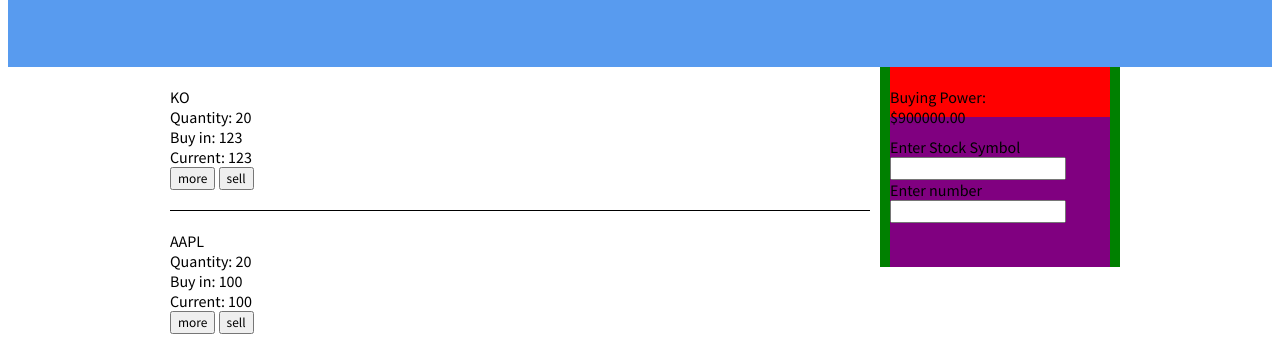
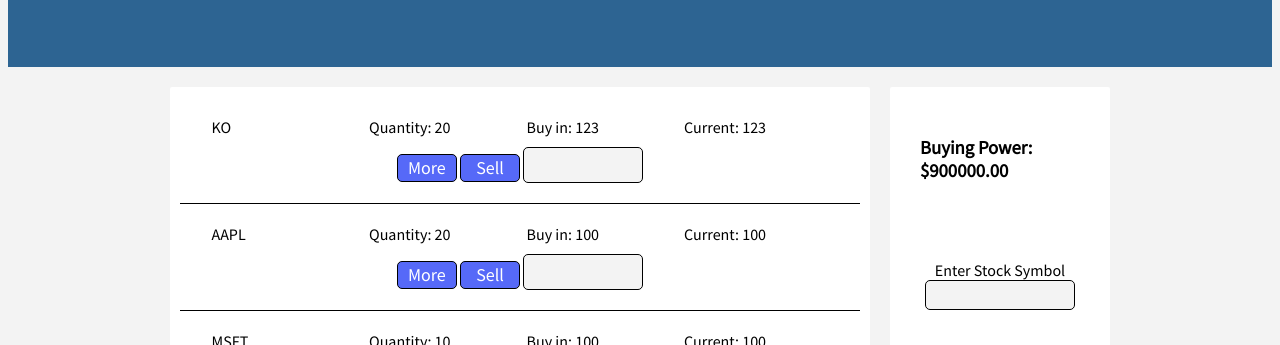
Before and after one commit to roneyuan/sim-stock, a website: page public/index.html in a window 1280 px wide. Shown: the part 455-800 px from the top of the page. Drawn offline with nearby package versions, Linux system fonts and the light colour scheme.

Commit message:
Change UI

```diff
--- a/public/app.js
+++ b/public/app.js
@@ -15,12 +15,15 @@
     for (let i=0; i<data.stocks.length; i++) {
        $('.portfolio').append(`
        		<div class="list">
-						<div class="stock">${data.stocks[i].symbol}</div>
-						<div class="quantity">Quantity: ${data.stocks[i].quantity}</div>
-						<div class="buyinPrice">Buy in: ${data.stocks[i].price}</div>
-						<div class="currentPrice">Current: ${data.stocks[i].price}</div>
-						<button class="buy-more">more</button>
-						<button class="sell">sell</button>
+						<div class="col-4 stock">${data.stocks[i].symbol}</div>
+						<div class="col-4 quantity">Quantity: ${data.stocks[i].quantity}</div>
+						<div class="col-4 buyinPrice">Buy in: ${data.stocks[i].price}</div>
+						<div class="col-4 currentPrice">Current: ${data.stocks[i].price}</div>
+						<div class="list-button">
+							<button class="buy-more">More</button>
+							<button class="sell">Sell</button>
+							<input class="list-button-quantity" type="number" />
+						</div>
 					</div>`);
     }
 }
--- a/public/index.html
+++ b/public/index.html
@@ -32,24 +32,27 @@
 					<div class="control">
 						<div class="buying-power">
 							<!-- READ AND UPDATE -->
-							Buying Power: <br>
-							$900000.00
+							<h3>Buying Power: <br>
+							$900000.00</h3>
 							<!-- Calculation Here -->
 						</div>
+						<form method="POST" action="">
 							<div class="add">
 								<!-- CREATE -->
 								<div class="search">
 									<label> Enter Stock Symbol</label>
 									<br>
-								<input type="text" name="" />
+									<input class="searchSymbol" type="text" name="" required />
 									<!-- Call API to get the quote -->
 								</div>
 								<div class="amount">
 									<label> Enter number</label>
 									<br>
-								<input type="text" name="" />
+									<input class="enterAmount" type="number" name="" required />
 								</div>
 							</div>
+							<button class="buyNew" type="submit">Buy</button>
+						</form>
 					</div>
 				</div>
 			</div>
--- a/public/main.css
+++ b/public/main.css
@@ -2,14 +2,19 @@
 	font-family: 'Source Sans Pro', sans-serif;
 }
 header {
-	background-color: #589bef;
+	background-color: #2d6492;
 	padding-top:50px;
 	padding-bottom: 50px;
 	color: white;
+
 }
-.col-4 { background-color: green; }
+/*.col-4 { background-color: green; }*/
 /*.col-8 { background-color: blue; }*/
 footer { background-color: yellow; }
+
+body {
+	background-color: #f3f3f3;
+}
 
 .current-value {
 	/*height: 300px; */
@@ -25,16 +30,103 @@
 .earned {
 	text-align: center;
 }
-.portfolio { height :500px; }
-.control { height: 200px; }
-.list {
-	/*background-color: pink; */
+.portfolio, .control {
+	/*height :500px;*/
+	background-color: white;
+	border-radius: 2px;
+	padding: 10px 10px;
+	margin-top: 20px;
+}
+.control {
+	/*height: 200px;*/
+}
+
+.searchSymbol, .enterAmount {
+	width: 150px;
+	height: 30px;
+	font-size: 25px;
+	padding-left: 5px;
+	border-radius: 5px;
+	/*background-color: gray;*/
+	outline: none;
+	box-shadow: none;
+	background-color: rgba(241, 241, 241, 0.80);
+	border: 1px solid black;
+}
+
+.amount, .search {
 	padding-top: 20px;
 	padding-bottom: 20px;
+}
+
+.buyNew {
+	width: 80px;
+	height: 36px;
+	font-size: 20px;
+	background-color: aqua;
+	padding: 5px 5px;
+	border-radius: 5px;
+	border: 0.5px solid black;
+	background-color: rgba(63, 85, 247, 0.88);
+	color:white;
+	cursor: pointer;
+}
+
+.list {
+	/*background-color: white;*/
+	padding-top: 20px;
+	padding-bottom: 20px;
+	padding-left: 25px;
+	padding-right: 25px;
 	border-bottom: solid 1px;
 }
-.buying-power { height: 50px; background-color: red; padding-top: 20px; padding-bottom: 20px; }
-.add { height: 150px; background-color: purple; padding-top: 20px; padding-bottom: 20px; }
+
+.list-button {
+	/*margin: auto;*/
+	text-align: center;
+	margin-top: 30px;
+}
+
+.buy-more, .sell {
+	width: 60px;
+	height: 28px;
+	font-size: 18px;
+	background-color: aqua;
+	/*padding: 5px 5px;*/
+	border-radius: 5px;
+	border: 0.5px solid black;
+	background-color: rgba(63, 85, 247, 0.88);
+	color:white;
+	outline: none;
+	cursor: pointer;
+}
+
+.list-button-quantity {
+	width: 120px;
+	font-size: 25px;
+	padding-left: 5px;
+	border-radius: 5px;
+	/*background-color: gray;*/
+	outline: none;
+	box-shadow: none;
+	background-color: rgba(241, 241, 241, 0.80);
+	border: 1px solid black;
+	font: black;
+}
+
+.buying-power {
+	/*height: 50px; */
+	/*background-color: red; */
+	padding-top: 20px;
+	padding-bottom: 20px;
+	padding-left: 20px;
+}
+.add {
+	/*height: 150px; */
+	/*background-color: purple; */
+	padding-top: 20px;
+	padding-bottom: 20px;
+}
 
 
 
```
Lines whose indentation alone changed are shown as unchanged.
